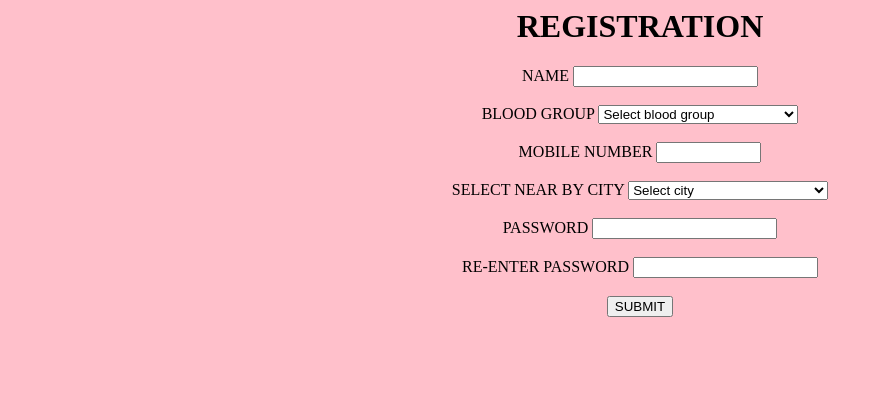
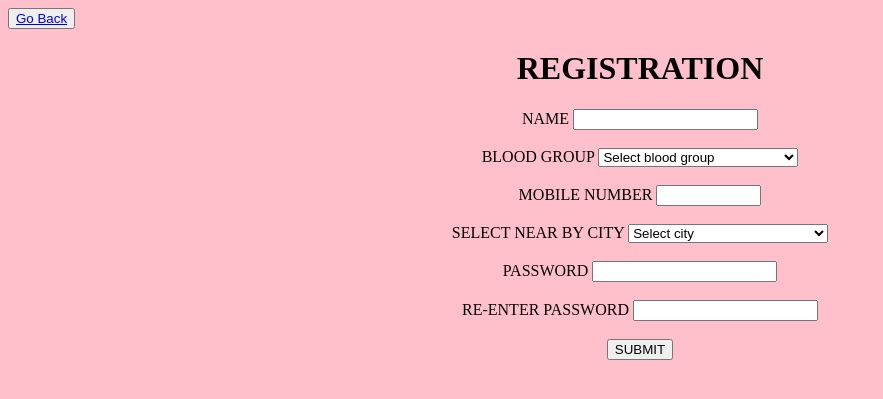
Before and after one commit to gsvsrilakshmi27/Need_Help, a Django app: page /data/registration/ in a window 1280 px wide. Shown: the top 399 px of the page, without its empty margins (0-883 px from the left). Run offline with Django 3.2, Linux system fonts and the light colour scheme; some libraries are stand-ins or nearby versions.

Commit message:
modified html

```diff
--- a/need_help/data/templates/data/registration.html
+++ b/need_help/data/templates/data/registration.html
@@ -50,6 +50,7 @@
 </script>
 </head>
 <body bgcolor = "pink">
+<button type = "submit" align = "right"><a href = "/data">Go Back</a></button>
 <center>
 <h1> REGISTRATION	</h1>
 NAME <input type = "text" name = "n1" id = "nam"></br><br/>
```
